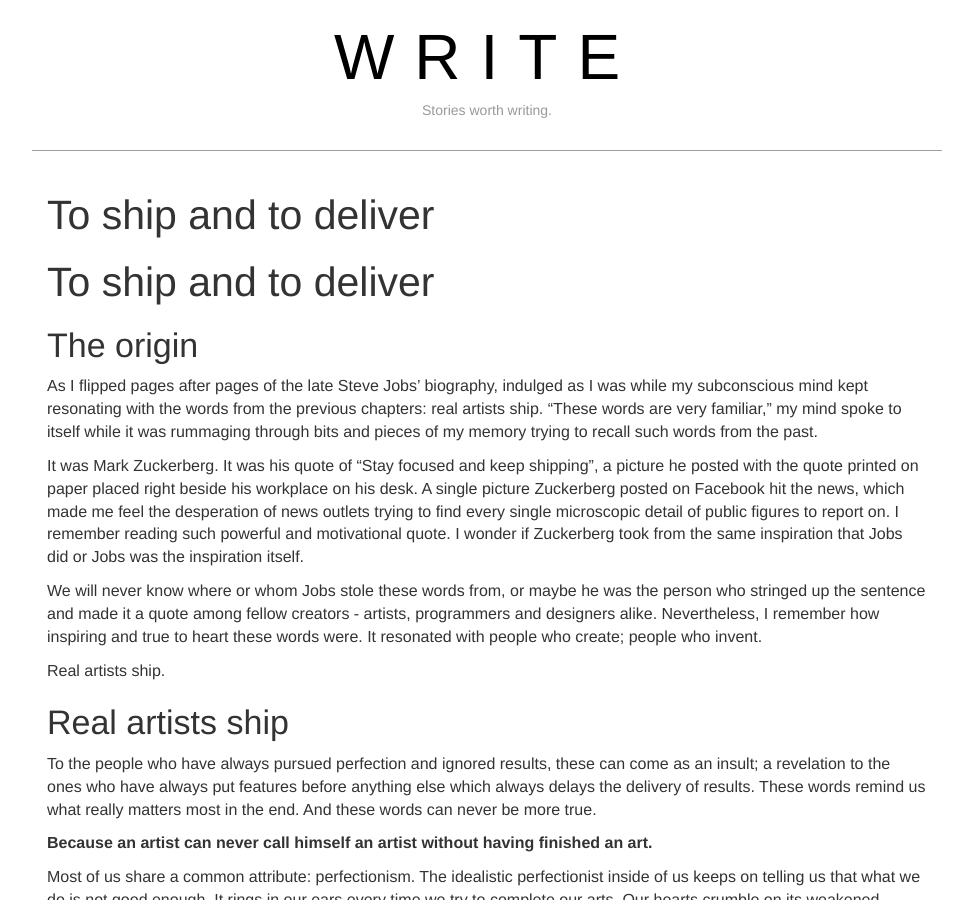
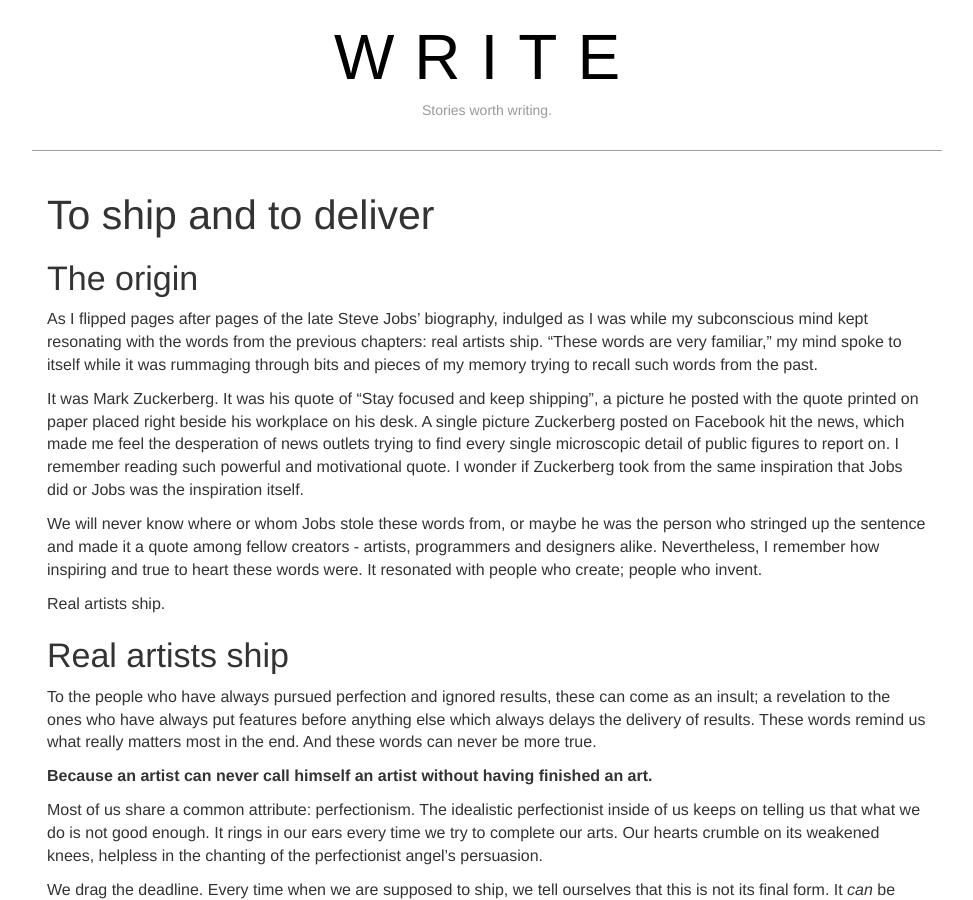
Before and after one commit to william8th/william8th.github.io, a Jekyll site: the page built from _posts/2013-09-23-to-ship-and-to-deliver.markdown, in a window 1280 px wide and 900 px high. Shown: the whole window, without its empty margins (153-1126 px from the left). Built offline with Jekyll 4.4.1, drawn with Linux system fonts in a browser that asks for light colours; Markdown is read by kramdown in place of the engine named in the settings.

Commit message:
Edit post

```diff
--- a/_posts/2013-09-23-to-ship-and-to-deliver.markdown
+++ b/_posts/2013-09-23-to-ship-and-to-deliver.markdown
@@ -3,9 +3,6 @@ layout:	post
 title:	"To ship and to deliver"
 date:	2013-09-23 23:07:33
 ---
-
-To ship and to deliver
-======================
 
 The origin
 ----------
```
